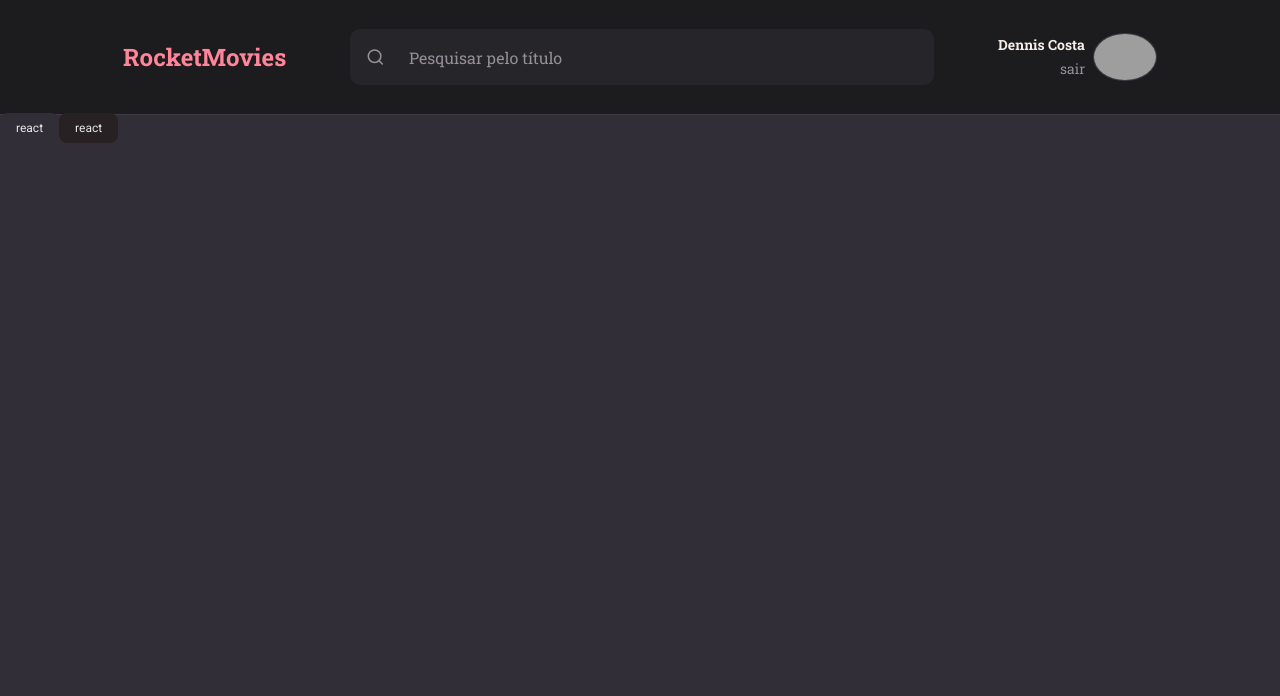
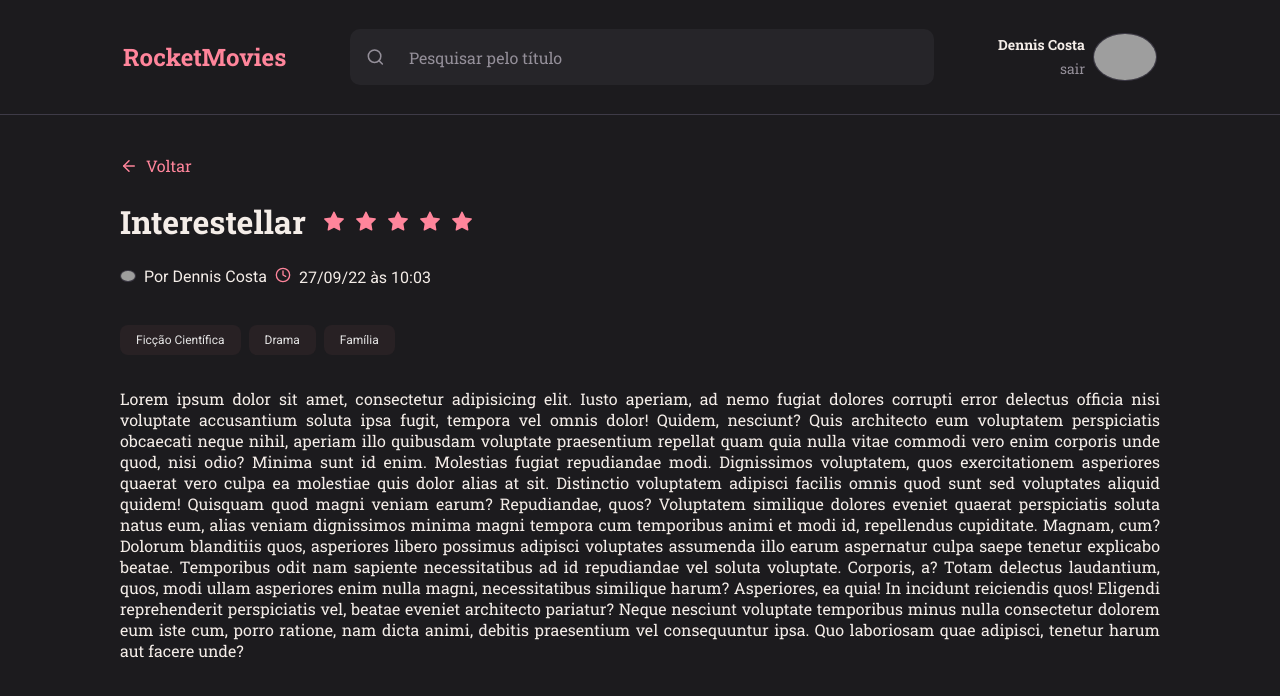
Before and after one commit to denniscosta13/rocket-movies, a React (Vite) app: page / in a window 1280 px wide. Shown: the top 696 px of the page. Built offline with nearby package versions, Linux system fonts and the light colour scheme; grey boxes are pictures that could not be loaded.

Commit message:
Details page done

```diff
--- /dev/null
+++ b/src/Pages/Details/index.jsx
@@ -0,0 +1,61 @@
+//icons
+import { FiArrowLeft } from 'react-icons/fi'
+import { FiClock } from 'react-icons/fi'
+
+// components
+import { Header } from "../../components/Header";
+import { ButtonText } from "../../components/ButtonText"
+import { StarRate } from "../../components/StarRate"
+import { Tag } from "../../components/Tag"
+
+// styled containers
+import { Container, Heading, TagList } from './styles'
+
+export function Details() {
+    return (
+        <Container>
+            <Header/>
+            <main>
+
+                <Heading>
+                    <ButtonText Icon={FiArrowLeft} title="Voltar"/>
+
+                    <div className="movie">
+                        <h1>Interestellar</h1>
+                        <StarRate rating={5}/>
+                    </div>
+
+                    <div className="review-creation">
+                        <p id="author">
+                            <img src="https://github.com/denniscosta13.png" alt="Foto do usuário" />
+                            Por Dennis Costa
+                        </p>
+                        <p id="created-at">
+                            <FiClock/>
+                            27/09/22 às 10:03
+                        </p>
+                    </div>
+
+                </Heading>
+
+                <TagList>
+                    <Tag onDetails title="Ficção Científica"/>
+                    <Tag onDetails title="Drama"/>
+                    <Tag onDetails title="Família"/>
+                </TagList>
+
+                <p className="content">
+                    Lorem ipsum dolor sit amet, consectetur adipisicing elit. Iusto aperiam, ad nemo fugiat dolores corrupti error delectus officia nisi voluptate accusantium soluta ipsa fugit, tempora vel omnis dolor! Quidem, nesciunt?
+                    Quis architecto eum voluptatem perspiciatis obcaecati neque nihil, aperiam illo quibusdam voluptate praesentium repellat quam quia nulla vitae commodi vero enim corporis unde quod, nisi odio? Minima sunt id enim.
+                    Molestias fugiat repudiandae modi. Dignissimos voluptatem, quos exercitationem asperiores quaerat vero culpa ea molestiae quis dolor alias at sit. Distinctio voluptatem adipisci facilis omnis quod sunt sed voluptates aliquid quidem!
+                    Quisquam quod magni veniam earum? Repudiandae, quos? Voluptatem similique dolores eveniet quaerat perspiciatis soluta natus eum, alias veniam dignissimos minima magni tempora cum temporibus animi et modi id, repellendus cupiditate.
+                    Magnam, cum? Dolorum blanditiis quos, asperiores libero possimus adipisci voluptates assumenda illo earum aspernatur culpa saepe tenetur explicabo beatae. Temporibus odit nam sapiente necessitatibus ad id repudiandae vel soluta voluptate.
+                    Corporis, a? Totam delectus laudantium, quos, modi ullam asperiores enim nulla magni, necessitatibus similique harum? Asperiores, ea quia! In incidunt reiciendis quos! Eligendi reprehenderit perspiciatis vel, beatae eveniet architecto pariatur?
+                    Neque nesciunt voluptate temporibus minus nulla consectetur dolorem eum iste cum, porro ratione, nam dicta animi, debitis praesentium vel consequuntur ipsa. Quo laboriosam quae adipisci, tenetur harum aut facere unde?
+                </p>
+
+            </main>
+
+        </Container>
+    )
+}
--- /dev/null
+++ b/src/Pages/Details/styles.js
@@ -0,0 +1,84 @@
+import styled from "styled-components";
+
+export const Container = styled.div`
+    width: 100%;
+    height: 100vh;
+    background-color: ${({theme}) => theme.COLORS.BACKGROUND_800};;
+
+    display: grid;
+    grid-template-rows: max-content auto;
+    grid-template-areas:
+    "header"
+    "content";
+
+    > main {
+        grid-area: content;
+
+        display: flex;
+        flex-direction: column;
+        gap: 4rem;
+
+        padding: 4rem 12rem 15.4rem;
+
+        overflow-y: auto;
+
+        &::-webkit-scrollbar {
+            width: .8rem;
+            height: 9.6rem;
+            border-radius: .8rem;
+            background: ${({ theme }) => theme.COLORS.PINK};
+        }
+
+        p {
+            width: clamp(45ch, 50% 75ch);
+
+            font-size: 1.6rem;
+            text-align: justify;
+            color: ${({theme}) => theme.COLORS.WHITE};
+        }
+    }
+
+`
+
+
+export const Heading = styled.div`
+    display: flex;
+    flex-direction: column;
+    gap: 2.4rem;
+
+    .movie  {
+        display: flex;
+        align-items: baseline;
+        gap: 1.6rem;
+    }
+
+    .review-creation {
+        display: flex;
+        gap: .8rem;
+
+        font-family: 'Roboto', sans-serif;
+        font-size: 1.6rem;
+        color: ${({theme}) => theme.COLORS.WHITE};
+
+        img {
+            width: 1.6rem;
+            height: auto;
+
+            border: 1px solid ${({ theme }) => theme.COLORS.GRAY_400};
+            border-radius: 50%;
+
+            margin-right: .8rem;
+        }
+
+        svg {
+            margin-right: .8rem;
+            color: ${({theme}) => theme.COLORS.PINK};
+        }
+    }
+`
+
+export const TagList = styled.div`
+     span + span {
+        margin-left: .8rem;
+    }
+`
--- a/src/components/Tag/styles.js
+++ b/src/components/Tag/styles.js
@@ -6,7 +6,7 @@ export const Container = styled.span`
     color: ${({ theme }) => theme.COLORS.GRAY_100};
     text-align: center;
 
-    background-color: ${({ theme, $ondetails }) => $ondetails === 'true' ? theme.COLORS.BACKGROUND_600 : theme.COLORS.WINE};
+    background-color: ${({ theme, $ondetails }) => $ondetails === 'true' ? theme.COLORS.WINE : theme.COLORS.BACKGROUND_600};
 
     padding: 0.8rem 1.6rem;
 
--- a/src/main.jsx
+++ b/src/main.jsx
@@ -3,8 +3,8 @@ import ReactDOM from 'react-dom/client'
 
 
 
-import { Header } from './components/Header'
-import { Tag } from './components/Tag'
+import { Details } from './Pages/Details'
+
 
 import { ThemeProvider } from 'styled-components'
 import GlobalStyles from './styles/global'
@@ -14,9 +14,7 @@ ReactDOM.createRoot(document.getElementById('root')).render(
   <React.StrictMode>
     <ThemeProvider theme={ theme }>
       <GlobalStyles />
-      <Header />
-      <Tag onDetails title="react"/>
-      <Tag  title="react"/>
+      <Details />
     </ThemeProvider>
   </React.StrictMode>,
 )
```
